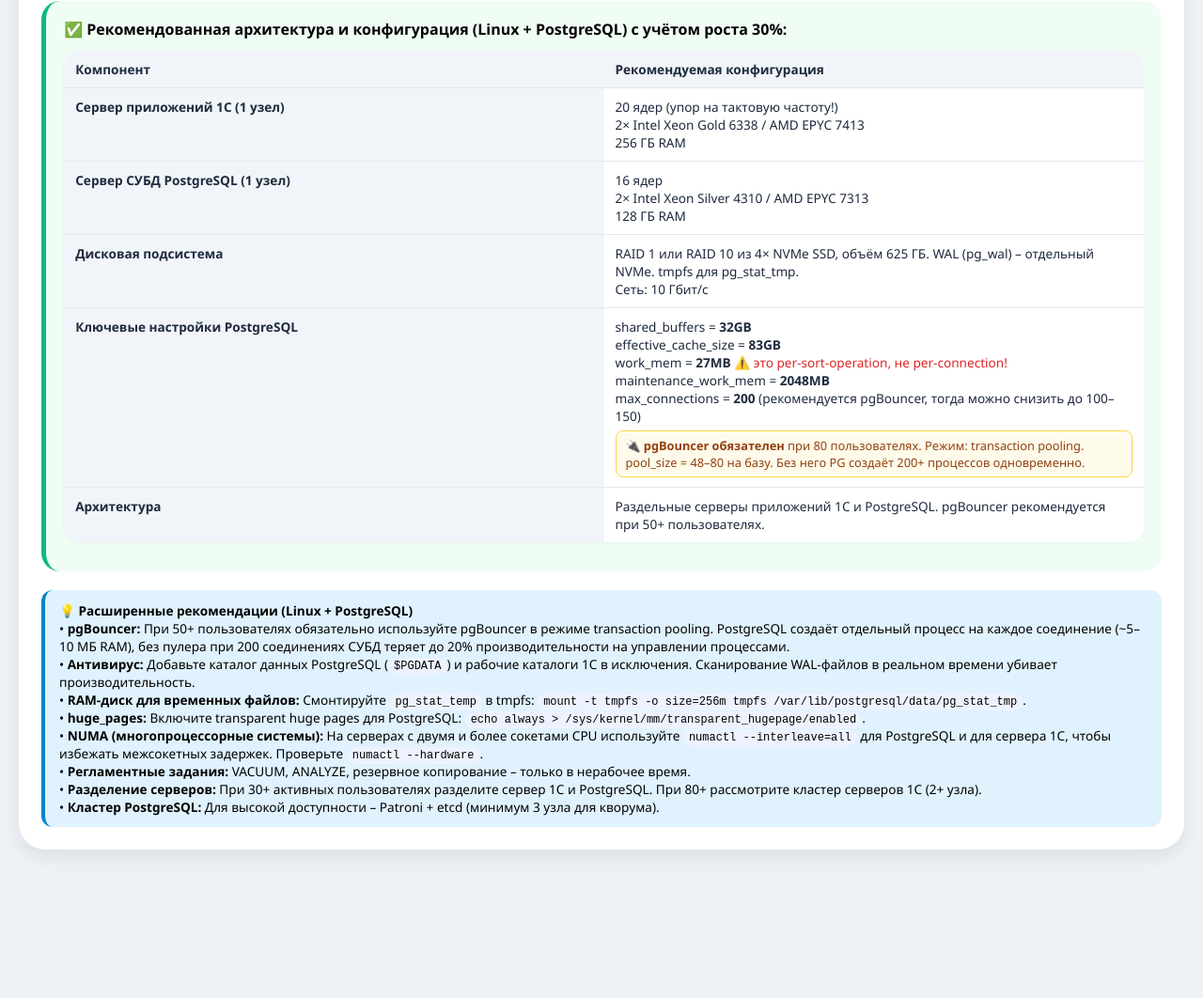
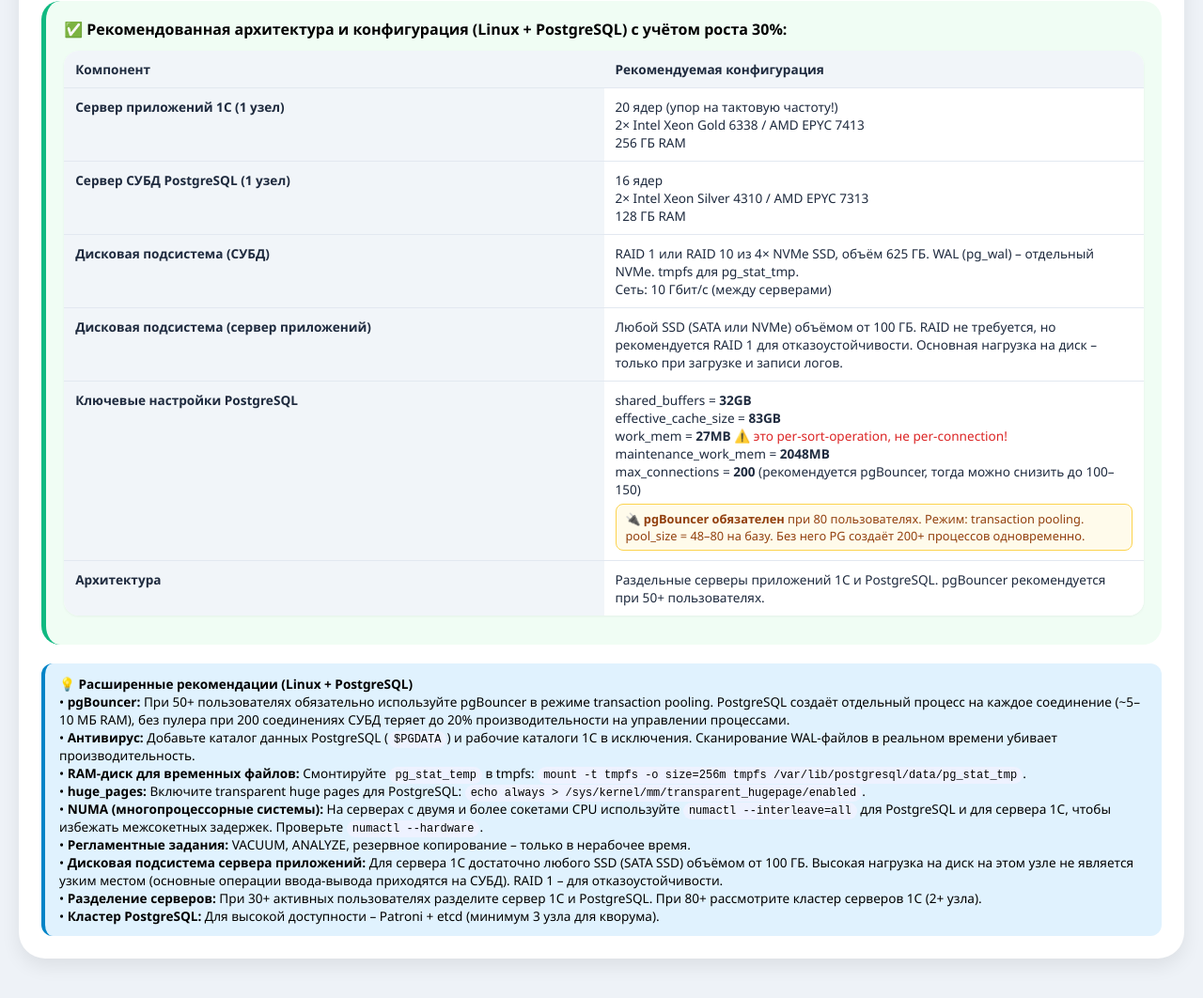
Before and after one commit to NoIDXMV6/1C_sizer, a plain HTML site: page linux.html in a window 1280 px wide. Shown: the part 2085-3147 px from the top of the page at 94% size. Before the commit the page ends 3034 px from the top, so only its background shows below. Drawn offline with Linux system fonts and the light colour scheme.

Commit message:
Update linux.html

```diff
--- a/linux.html
+++ b/linux.html
@@ -345,6 +345,7 @@
                 • <strong>huge_pages:</strong> Включите transparent huge pages для PostgreSQL: <code>echo always > /sys/kernel/mm/transparent_hugepage/enabled</code>.<br>
                 • <strong>NUMA (многопроцессорные системы):</strong> На серверах с двумя и более сокетами CPU используйте <code>numactl --interleave=all</code> для PostgreSQL и для сервера 1С, чтобы избежать межсокетных задержек. Проверьте <code>numactl --hardware</code>.<br>
                 • <strong>Регламентные задания:</strong> VACUUM, ANALYZE, резервное копирование – только в нерабочее время.<br>
+                • <strong>Дисковая подсистема сервера приложений:</strong> Для сервера 1С достаточно любого SSD (SATA SSD) объёмом от 100 ГБ. Высокая нагрузка на диск на этом узле не является узким местом (основные операции ввода-вывода приходятся на СУБД). RAID 1 – для отказоустойчивости.<br>
                 • <strong>Разделение серверов:</strong> При 30+ активных пользователях разделите сервер 1С и PostgreSQL. При 80+ рассмотрите кластер серверов 1С (2+ узла).<br>
                 • <strong>Кластер PostgreSQL:</strong> Для высокой доступности – Patroni + etcd (минимум 3 узла для кворума).
             </div>
@@ -499,15 +500,19 @@
         const config = { appCpu: appCores, appRam: appRamGb, appCpuDesc, dbCpu: dbCores, dbRam: dbRamGb, dbCpuDesc };
         const architecture = getArchitectureDetailsLinux(users, config);
 
-        const totalSpaceGb = Math.ceil(dbSizeGb * 2.5);
-        let diskDesc = users <= 30 && dbSizeGb <= 100
-            ? `NVMe SSD (одиночный или RAID 1 из 2× NVMe), объём ${totalSpaceGb} ГБ. WAL желательно вынести на отдельный раздел.`
+                let totalSpaceDb = Math.ceil(dbSizeGb * 2.5);
+        let diskDbDesc = users <= 30 && dbSizeGb <= 100
+            ? `NVMe SSD (одиночный или RAID 1 из 2× NVMe), объём ${totalSpaceDb} ГБ. WAL желательно вынести на отдельный раздел.`
             : users <= 80 || dbSizeGb <= 300
-            ? `RAID 1 или RAID 10 из 4× NVMe SSD, объём ${totalSpaceGb} ГБ. WAL (pg_wal) – отдельный NVMe. tmpfs для pg_stat_tmp.`
-            : `RAID 10 из 6+ NVMe SSD, объём ${totalSpaceGb} ГБ. WAL на отдельном NVMe. Отдельный раздел tmpfs для временных таблиц.`;
-        const netSpeed = users <= 30 ? "1 Гбит/с" : users <= 80 ? "10 Гбит/с" : "10 Гбит/с (LACP bond)";
+            ? `RAID 1 или RAID 10 из 4× NVMe SSD, объём ${totalSpaceDb} ГБ. WAL (pg_wal) – отдельный NVMe. tmpfs для pg_stat_tmp.`
+            : `RAID 10 из 6+ NVMe SSD, объём ${totalSpaceDb} ГБ. WAL на отдельном NVMe. Отдельный раздел tmpfs для временных таблиц.`;
 
-        const pgBouncerNote = users >= 50
+        // Диски для сервера приложений (требования минимальны)
+        let diskAppDesc = `Любой SSD (SATA или NVMe) объёмом от 100 ГБ. RAID не требуется, но рекомендуется RAID 1 для отказоустойчивости. Основная нагрузка на диск – только при загрузке и записи логов.`;
+
+        let netSpeed = users <= 30 ? "1 Гбит/с" : users <= 80 ? "10 Гбит/с" : "10 Гбит/с (LACP bond)";
+
+        let pgBouncerNote = users >= 50
             ? `<div class="warn-inline">🔌 <b>pgBouncer обязателен</b> при ${users} пользователях. Режим: transaction pooling. pool_size = ${Math.ceil(dbCores * 3)}–${Math.ceil(dbCores * 5)} на базу. Без него PG создаёт ${maxConn}+ процессов одновременно.</div>`
             : '';
 
@@ -516,15 +521,19 @@
             <table class="recommend-table">
                 <tr><th>Компонент</th><th>Рекомендуемая конфигурация</th></tr>`;
         if (users <= 30) {
-            html += `<tr>${architecture.combinedRow}</tr>`;
+            html += `<tr>${architecture.combinedRow}</td>`;
         } else {
             html += `<tr>${architecture.appRow}</tr>
                       <tr>${architecture.dbRow}</tr>`;
         }
         html += `
                 <tr>
-                    <th>Дисковая подсистема</th>
-                    <td>${diskDesc}<br>Сеть: ${netSpeed}</td>
+                    <th>Дисковая подсистема (СУБД)</th>
+                    <td>${diskDbDesc}<br>Сеть: ${netSpeed} (между серверами)</td>
+                </tr>
+                <tr>
+                    <th>Дисковая подсистема (сервер приложений)</th>
+                    <td>${diskAppDesc}</td>
                 </tr>
                 <tr>
                     <th>Ключевые настройки PostgreSQL</th>
@@ -661,6 +670,7 @@
                 : '• Добавьте RAM до рекомендуемого объёма.<br>• Переведите диск на NVMe (RAID 1 минимум).<br>• Настройте autovacuum и создайте индексы.'}
             <br>• <strong>Антивирус:</strong> добавьте каталоги 1С и PostgreSQL в исключения.
             <br>• <strong>RAM-диск:</strong> для pg_stat_tmp используйте tmpfs.
+            <br>• <strong>Примечание по диску сервера приложений:</strong> Если вы видите высокие задержки диска на сервере 1С, это редко влияет на производительность пользователей, так как основная нагрузка на диск приходится на СУБД. Тем не менее, убедитесь, что диск не перегружен процессами ОС или антивирусом.<br>
             <br>• <strong>Регламент:</strong> VACUUM и резервное копирование – только в нерабочее время.
             <br>• <strong>NUMA:</strong> на многопроцессорных серверах используйте numactl --interleave=all для PostgreSQL.
             <br>• <strong>Архитектура:</strong> ${archRec.replace(/\*\*/g, '')}
```
